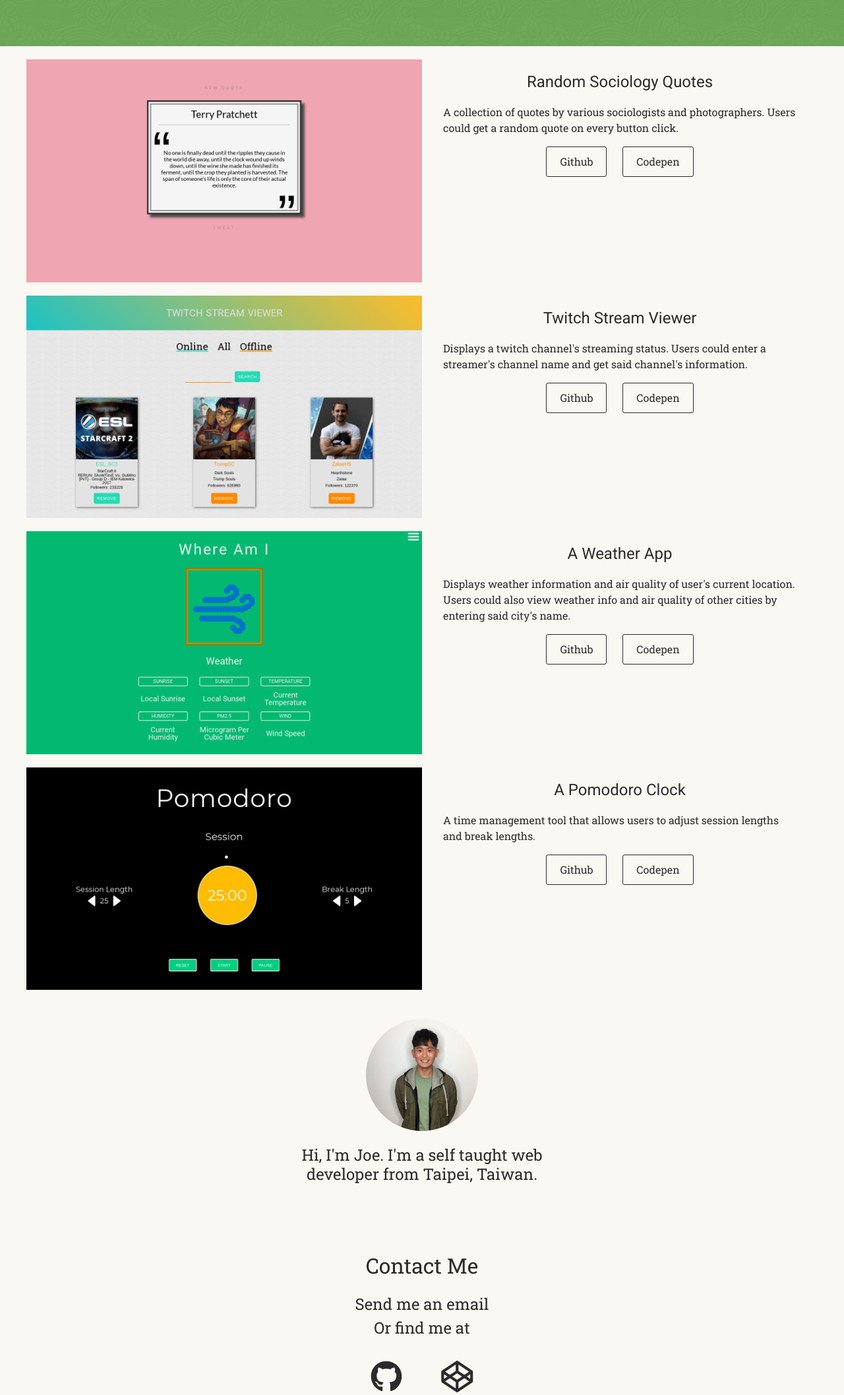
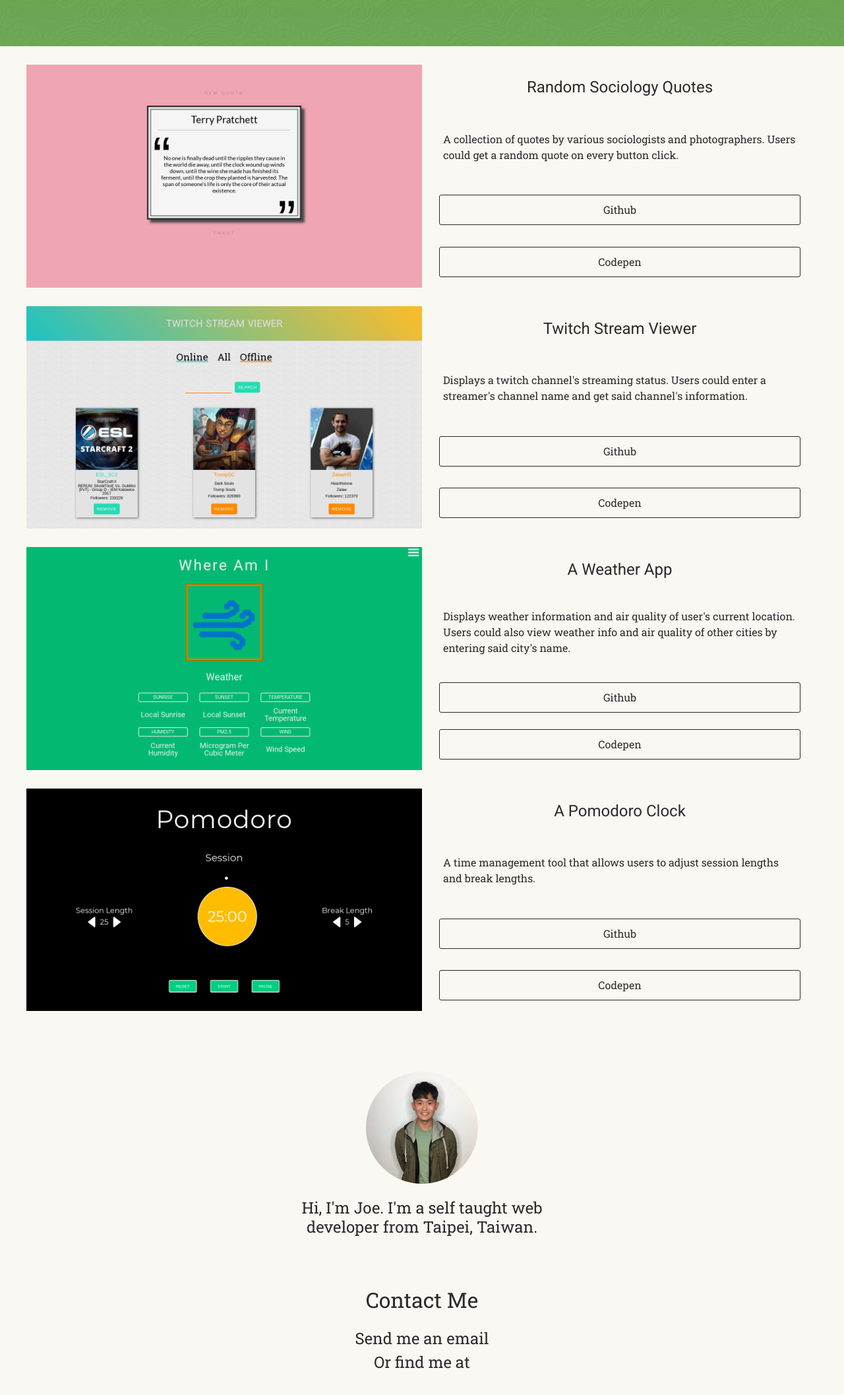
Before and after one commit to Nazlai/Joe-portfolio, a PHP site: page / in a window 1280 px wide. Shown: the part 245-2359 px from the top of the page at 66% size. Run offline with PHP 8.4, Linux system fonts and the light colour scheme; style sheets or scripts are compiled from the project's sources; some libraries are stand-ins or nearby versions.

Commit message:
changed component layout

```diff
--- a/scss/components/_aboutMe.scss
+++ b/scss/components/_aboutMe.scss
@@ -1,5 +1,6 @@
 .aboutMe {
-    margin: 28px auto;
+    margin: 0 auto;
+    padding-top: 56px;
     max-width: 33rem;
     &__img {
         height: 170px;
--- a/scss/components/_projects.scss
+++ b/scss/components/_projects.scss
@@ -7,7 +7,7 @@
 .project {
     display: block;
     @include media($breakpoint-tablet){
-        margin: 20px;
+        margin: 28px 20px 0;
     }
     @include media($breakpoint-desktop) {
         display: flex;
@@ -19,6 +19,9 @@
     }
     &__info {
         padding: 1em;
+        display: flex;
+        flex-direction: column;
+        justify-content: space-between;
         color: $text-color;
         @include media($breakpoint-desktop) {
             width: 50%;
```
